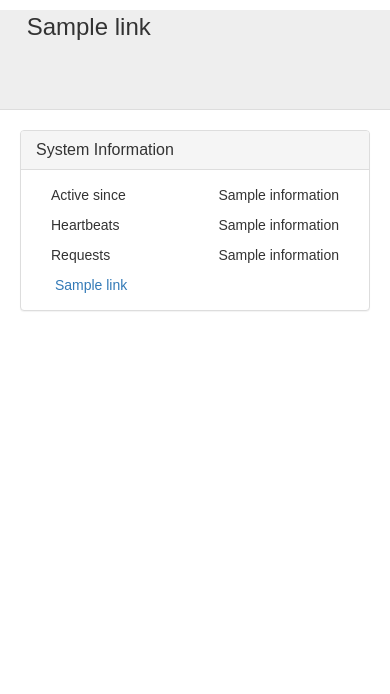
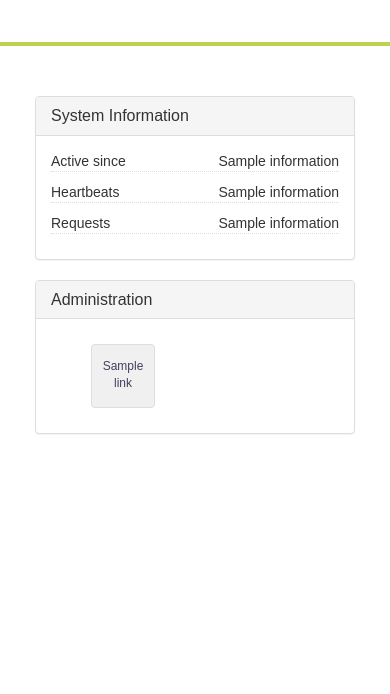
Before and after one commit to dpetter/Eowyne, a Python web app: template template/core/administration/dashboard.html in a window 390 px wide. Shown: the top 694 px of the page. Run offline with Jinja, Linux system fonts and the light colour scheme; the template is opened without the code that fills it: most values are stand-ins (such as "Sample title", 1, 10 or a date in 2020); some libraries are stand-ins or nearby versions.

Commit message:
Changed admin style. added menubar template

```diff
--- a/doc/whiteboard.txt
+++ b/doc/whiteboard.txt
@@ -1,9 +1,7 @@
 TODO:
 
 The EOWYNE whiteboard ...
--	Naming Converntions ...
+-	rewrite menus so that you can link menubar by name
+-	rewrite rules so that a folders permissions apply to its children.
 -	utility.generator.randomkey sollte dahingehend verbessert werden, das nur
 	unique keys rauskommen
--	vielleicht natives von sql-alchemy abkoppeln oder besser integrieren?
--	vielleicht sso standard rein?
--	ldap auth?
--- a/src/core/administration/roles.py
+++ b/src/core/administration/roles.py
@@ -53,7 +53,7 @@
     form.parent_id.choices = [(role.id, role.name) for role in Role.all()]
     headline = localize("core", "roles.create_headline")
     message = localize("core", "roles.create_success")
-    return create_form(item, form, headline, message, "/roles")
+    return create_form(item, form, headline, message, "/role/")
 
 # Handler: Delete Role.
 # -------------------------------------------------------------------------------- #
@@ -64,7 +64,7 @@
     headline = localize("core", "roles.delete_headline")
     text = localize("core", "roles.delete_description") % (item.name)
     message = localize("core", "roles.delete_success")
-    return delete_form(item, headline, text, message, "/roles",
+    return delete_form(item, headline, text, message, "/role/",
                        template = "core/administration/confirm.html")
 
 # Handler: Edit Role.
@@ -77,4 +77,4 @@
     form.parent_id.choices = [(role.id, role.name) for role in Role.all()]
     headline = localize("core", "roles.update_headline")
     message = localize("core", "roles.update_success")
-    return update_form(item, form, headline, message, "/roles")
+    return update_form(item, form, headline, message, "/role/")
--- a/src/core/administration/rules.py
+++ b/src/core/administration/rules.py
@@ -60,7 +60,7 @@
     form.role_id.choices = [(role.id, role.name) for role in Role.all()]
     headline = localize("core", "rules.create_headline")
     message = localize("core", "rules.create_success")
-    return create_form(item, form, headline, message, "/rules")
+    return create_form(item, form, headline, message, "/rule/")
 
 # Handler: Delete Rule.
 # -------------------------------------------------------------------------------- #
@@ -71,7 +71,7 @@
     headline = localize("core", "rules.delete_headline")
     text = localize("core", "rules.delete_description") % (item.route)
     message = localize("core", "rules.delete_success")
-    return delete_form(item, headline, text, message, "/rules",
+    return delete_form(item, headline, text, message, "/rule/",
                        template = "core/administration/confirm.html")
 
 # Handler: Edit Rule.
@@ -84,4 +84,4 @@
     form.role_id.choices = [(role.id, role.name) for role in Role.all()]
     headline = localize("core", "rules.update_headline")
     message = localize("core", "rules.update_success")
-    return update_form(item, form, headline, message, "/rules")
+    return update_form(item, form, headline, message, "/rule/")
--- a/static/css/core/administration.css
+++ b/static/css/core/administration.css
@@ -18,9 +18,9 @@
 	left: 0px;
 	top: 0xp;
 	width: 100%;
-	height: 100px;
-	border-bottom: 1px solid #ddd;
-	background-color: #eee;
+	height: 46px;
+	border-bottom: 4px solid #c0d050;
+    background-image: -moz-linear-gradient(center bottom , #202020 25%, #404040 75%);
 }
 
 #content-area {
@@ -64,65 +64,29 @@
 }
 
 
-/* Dashboard.
+/* Menus.
 ***********************************************************************************/
-.dashboard-frame {
-	width: 100%;
-	border: 1px solid #ddd;
+#main-menu > ul {
+	padding: 0px 15px;
 }
 
-.dashboard-link {
-	display: inline-block;
-	margin: 15px 0px;
-	font-size: 16px;
+#main-menu li a {
+	padding: 10px 20px;
+	color: #fff;
 }
 
-.dashboard-link span {
-	display: block;
-	text-align: center;
+#main-menu li a:hover {
+	background-color: rgba(255, 255, 255, 0.1);
+	color: #c0d050;
 }
 
-.dashboard-link .glyphicon {
-	padding: 5px;
-	font-size: 48px;
+#main-menu ul.dropdown-menu {
+	padding: 0px;
+	background-color: #303030;
 }
 
-
-/* Menus.
-***********************************************************************************/
-#personal-menu {
-	list-style: none;
-	text-align: right;
-}
-
-#personal-menu li {
-	display: inline-block;
-	padding: 5px 0px 0px 20px;
-}
-
-#main-menu ul {
-	padding: 0px;
-	list-style: none;
-	font-size: 24px;
-}
-
-#main-menu li {
-	display: inline-block;
-	padding: 0px 30px 0px 0px;
-}
-
-#personal-menu a, #main-menu a {
-	text-decoration: none;
-	color: #333;
-}
-
-#personal-menu a:hover, #main-menu a:hover {
-	text-decoration: none;
-	color: #4682B4;
-}
-
-.no-image img, .no-image .glyphicon {
-	display: none;
+#main-menu li.dropdown:hover ul.dropdown-menu {
+	display: block;
 }
 
 
@@ -275,3 +239,38 @@
 .align-right { text-align: right; }
 .no-icon img, .no-icon .glyphicon { display: none; }
 .block { display: block; }
+div > .container { width: 100%; }
+
+
+/* Dashboard.
+***********************************************************************************/
+.dashboard-data {
+	border-bottom: 1px dotted #ddd;
+}
+
+.dashboard-link {
+	display: block;
+	width: 64px;
+	height: 64px;
+	margin: 10px auto;
+	padding: 5px;
+	border: 1px solid #ddd;
+	border-radius: 4px;
+	font-size: 12px;
+	text-align: center;
+	background-color: #f0f0f0;
+	color: #404060;
+}
+
+.dashboard-link:hover {
+	text-decoration: none;
+	background-color: #f8f8f8;
+	color: #80a0f0;
+	text-shadow: 0px 0px 1px #80a0f0;
+}
+
+.dashboard-link .glyphicon {
+	display: block;
+	padding: 4px;
+	font-size: 28px;
+}
--- a/template/core/administration/base.html
+++ b/template/core/administration/base.html
@@ -11,22 +11,29 @@
 {% endblock %}
 {% block body %}
 <div id="page-area">
-	<div id="header-area">
-		<div class="wrapper">
-			<ul id="personal-menu">
-				{{ menus.navigation(g.personal_menu) }}
+	<div id="header-area"><div class="wrapper">
+		<nav class="navbar" id="main-menu">
+			<ul class="nav navbar-nav">
+				<li><a href="/">Main page</a></li>
+				<li class="dropdown dropdown-hover">
+	       			<a href="/administration" role="button" aria-expanded="false">
+	       			Administration <span class="caret"></span>
+	       			</a>
+	       			<ul class="dropdown-menu" role="menu">
+	       				{{ menus.navigation(navigation, "no-icon") }}
+	       			</ul>
+	      		</li>
 			</ul>
-			<nav role="navigation" id="main-menu"><ul>
-				{{ menus.navigation(navigation, "no-image") }}
-			</ul></nav>
-		</div>
-	</div>
-	<div id="content-area">
-		<div class="wrapper">
+			<ul class="nav navbar-nav float-right">
+	       		{{ menus.navigation(g.personal_menu, "no-icon") }}
+	       	</ul>
+		</ul>
+		</nav>
+	</div></div>
+	<div id="content-area"><div class="wrapper">
 			{% include "base/messages.html" %}
 			{% block content %}{% endblock %}
-		</div>
-	</div>
+	</div></div>
 	<div id="footer-area">
 		<br/>
 		Powered by <a>Eowyne</a><br/><br/>
--- a/template/core/administration/dashboard.html
+++ b/template/core/administration/dashboard.html
@@ -1,12 +1,12 @@
 {% extends "core/administration/base.html" %}
 {% block content %}
-
+<div class="container"><div class="row">
+	<div class="col-xs-12 col-sm-6">
 		<div class="panel panel-default">
 			<div class="panel-heading">
 				<h3 class="panel-title">System Information</h3>
 			</div>
-	<div class="panel-body"><div class="container"><div class="row">
-		<div class="col-sm-6 col-xs-12">
+			<div class="panel-body">
 				<p class="dashboard-data">
 				Active since <span class="float-right">{{ information[0] }}</span>
 				</p>
@@ -17,9 +17,24 @@
 				Requests <span class="float-right">{{ information[2] }}</span>
 				</p>
 			</div>
-		<div class="col-sm-6 col-xs-12"><div class="row">
-			{{ menus.build(navigation, "col-sm-4 col-xs-6 dashboard-link") }}
-		</div></div>
+		</div>
+	</div>
+	<div class="col-xs-12 col-sm-6">
+		<div class="panel panel-default">
+			<div class="panel-heading">
+				<h3 class="panel-title">Administration</h3>
+			</div>
+			<div class="panel-body"><div class="container"><div class="row">
+				{% for link in navigation %}
+				<div class="col-sm-4 col-xs-6">
+					<a class="dashboard-link" href="{{ link.address }}">
+					<span class="glyphicon glyphicon-{{ link.image }}"></span>
+					{{ link.name }}
+					</a>
+				</div>
+				{% endfor %}
 			</div></div></div>
 		</div>
+	</div>
+</div></div>
 {% endblock %}
```
Also changed, not shown: src/app/install.py (+6 -5 lines), src/core/administration/menus.py (+8 -9 lines), template/core/administration/menubar-list.html (added, +24 -0 lines). Lines whose indentation alone changed are shown as unchanged.
